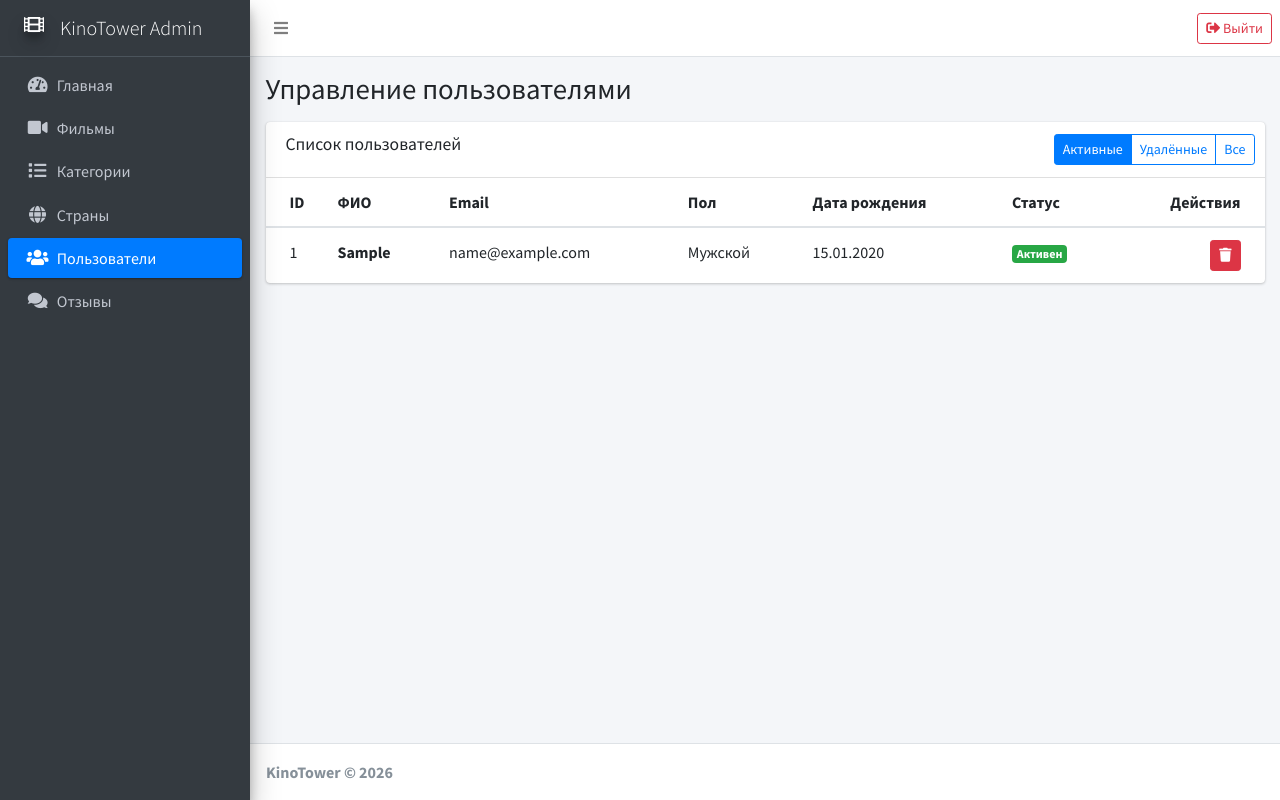
After one commit to edikulman0-hash/P_Praktika, a Laravel app: page /admin/users in a window 1280 px wide. The commit adds this page. Run offline with Laravel 12, Linux system fonts and the light colour scheme; a user stored in the database is signed in; data comes from the database, SQL or seed files in the repository; tables that the repository leaves empty hold one stand-in row (values such as "Sample post"); style sheets or scripts are compiled from the project's sources; some libraries are stand-ins or nearby versions.

Commit message:
27.11 Задание 1: список пользователей, мягкое удаление и восстановление

```diff
--- /dev/null
+++ b/app/Http/Controllers/Admin/UserController.php
@@ -0,0 +1,44 @@
+<?php
+
+namespace App\Http\Controllers\Admin;
+
+use App\Http\Controllers\Controller;
+use App\Models\User;
+use Illuminate\Http\Request;
+
+class UserController extends Controller
+{
+    public function index(Request $request)
+    {
+        $query = User::with('gender');
+
+        if ($request->get('status') === 'trashed') {
+            $query->onlyTrashed();
+        } elseif ($request->get('status') === 'all') {
+            $query->withTrashed();
+        }
+
+        $users = $query->orderBy('id', 'desc')
+            ->paginate(10)
+            ->withQueryString();
+
+        return view('admin.users.index', compact('users'));
+    }
+
+    public function destroy(User $user)
+    {
+        $user->delete();
+
+        return redirect()->back()
+            ->with('success', 'Пользователь успешно удалён.');
+    }
+
+    public function restore(int $id)
+    {
+        $user = User::onlyTrashed()->findOrFail($id);
+        $user->restore();
+
+        return redirect()->back()
+            ->with('success', 'Пользователь успешно восстановлен.');
+    }
+}
--- /dev/null
+++ b/resources/views/admin/users/index.blade.php
@@ -0,0 +1,93 @@
+@extends('layouts.admin')
+
+@section('title', 'Пользователи — KinoTower Admin')
+@section('header', 'Управление пользователями')
+
+@section('content')
+    <div class="card">
+        <div class="card-header">
+            <h3 class="card-title">Список пользователей</h3>
+            <div class="card-tools">
+                <div class="btn-group btn-group-sm">
+                    <a href="{{ route('admin.users.index') }}"
+                       class="btn {{ !request()->filled('status') ? 'btn-primary' : 'btn-outline-primary' }}">
+                        Активные
+                    </a>
+                    <a href="{{ route('admin.users.index', ['status' => 'trashed']) }}"
+                       class="btn {{ request('status') === 'trashed' ? 'btn-primary' : 'btn-outline-primary' }}">
+                        Удалённые
+                    </a>
+                    <a href="{{ route('admin.users.index', ['status' => 'all']) }}"
+                       class="btn {{ request('status') === 'all' ? 'btn-primary' : 'btn-outline-primary' }}">
+                        Все
+                    </a>
+                </div>
+            </div>
+        </div>
+
+        <div class="card-body table-responsive p-0">
+            <table class="table table-hover text-nowrap">
+                <thead>
+                    <tr>
+                        <th style="width: 60px;">ID</th>
+                        <th>ФИО</th>
+                        <th>Email</th>
+                        <th>Пол</th>
+                        <th>Дата рождения</th>
+                        <th>Статус</th>
+                        <th style="width: 150px;" class="text-right">Действия</th>
+                    </tr>
+                </thead>
+                <tbody>
+                    @forelse ($users as $user)
+                        <tr class="{{ $user->trashed() ? 'table-secondary text-muted' : '' }}">
+                            <td>{{ $user->id }}</td>
+                            <td><strong>{{ $user->fio }}</strong></td>
+                            <td>{{ $user->email }}</td>
+                            <td>{{ $user->gender->name ?? '—' }}</td>
+                            <td>{{ $user->birthday ? $user->birthday->format('d.m.Y') : '—' }}</td>
+                            <td>
+                                @if ($user->trashed())
+                                    <span class="badge badge-danger">Удалён</span>
+                                @else
+                                    <span class="badge badge-success">Активен</span>
+                                @endif
+                            </td>
+                            <td class="text-right">
+                                @if ($user->trashed())
+                                    <form action="{{ route('admin.users.restore', $user->id) }}" method="POST" class="d-inline">
+                                        @csrf
+                                        @method('PATCH')
+                                        <button type="submit" class="btn btn-success btn-sm" title="Восстановить">
+                                            <i class="fas fa-trash-restore"></i> Восстановить
+                                        </button>
+                                    </form>
+                                @else
+                                    <button type="button"
+                                            class="btn btn-danger btn-sm"
+                                            title="Удалить"
+                                            data-toggle="modal"
+                                            data-target="#deleteConfirmModal"
+                                            data-url="{{ route('admin.users.destroy', $user) }}"
+                                            data-text="Удалить пользователя «{{ $user->fio }}»?">
+                                        <i class="fas fa-trash"></i>
+                                    </button>
+                                @endif
+                            </td>
+                        </tr>
+                    @empty
+                        <tr>
+                            <td colspan="7" class="text-center text-muted py-4">Пользователей не найдено</td>
+                        </tr>
+                    @endforelse
+                </tbody>
+            </table>
+        </div>
+
+        @if ($users->hasPages())
+            <div class="card-footer clearfix">
+                {{ $users->links('pagination::bootstrap-4') }}
+            </div>
+        @endif
+    </div>
+@endsection
--- a/resources/views/layouts/admin.blade.php
+++ b/resources/views/layouts/admin.blade.php
@@ -72,7 +72,7 @@
                         </a>
                     </li>
                     <li class="nav-item">
-                        <a href="#" class="nav-link">
+                        <a href="{{ route('admin.users.index') }}" class="nav-link {{ request()->routeIs('admin.users.*') ? 'active' : '' }}">
                             <i class="nav-icon fas fa-users"></i>
                             <p>Пользователи</p>
                         </a>
--- a/routes/admin.php
+++ b/routes/admin.php
@@ -5,6 +5,7 @@ use App\Http\Controllers\Admin\CategoryController;
 use App\Http\Controllers\Admin\CategoryFilmController;
 use App\Http\Controllers\Admin\CountryController;
 use App\Http\Controllers\Admin\FilmController;
+use App\Http\Controllers\Admin\UserController;
 use Illuminate\Support\Facades\Route;
 
 Route::get('/login', [AuthController::class, 'index'])->name('admin.login');
@@ -31,5 +32,9 @@ Route::middleware('auth:admin')->group(function () {
         ->only(['index', 'create', 'store', 'destroy'])
         ->names('admin.films.categories');
 
+    Route::get('users', [UserController::class, 'index'])->name('admin.users.index');
+    Route::delete('users/{user}', [UserController::class, 'destroy'])->name('admin.users.destroy');
+    Route::patch('users/{id}/restore', [UserController::class, 'restore'])->name('admin.users.restore');
+
     Route::post('/logout', [AuthController::class, 'logout'])->name('admin.logout');
 });
```
